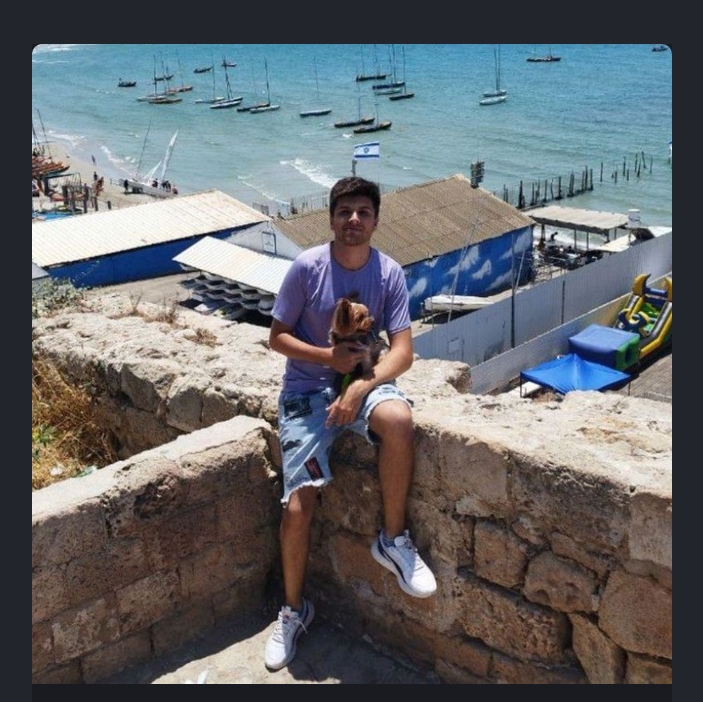
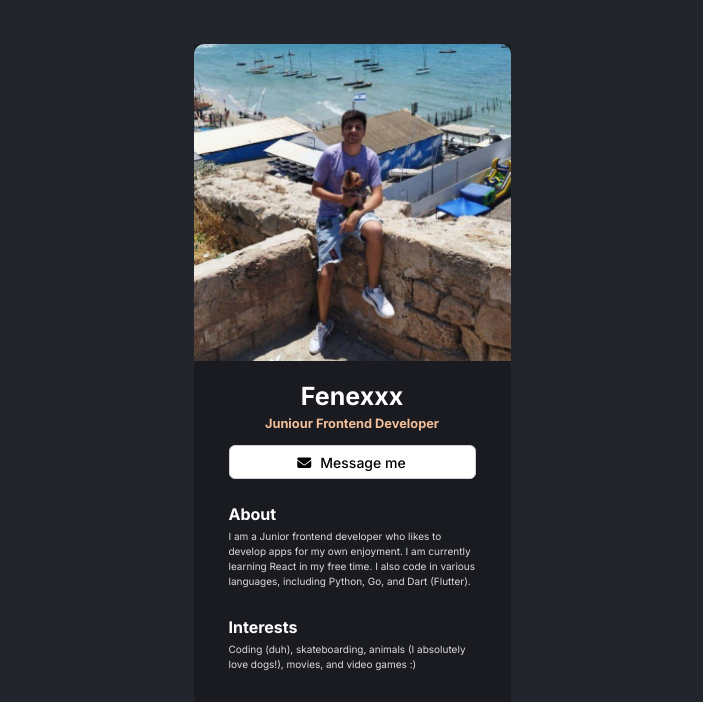
Before and after one commit to Arefaris/infocard, a React app: page / in a window 1280 px wide. Shown: the top 702 px of the page, without its empty margins (288-991 px from the left). Built offline with nearby package versions, Linux system fonts and the light colour scheme.

Commit message:
more size adjustments

```diff
--- a/index.html
+++ b/index.html
@@ -5,6 +5,8 @@
         <link rel="preconnect" href="https://fonts.gstatic.com" crossorigin>
         <link href="https://fonts.googleapis.com/css2?family=Inter:ital,opsz,wght@0,14..32,100..900;1,14..32,100..900&display=swap" rel="stylesheet">
         <link rel="stylesheet" href="https://cdnjs.cloudflare.com/ajax/libs/font-awesome/6.6.0/css/all.min.css" integrity="sha512-Kc323vGBEqzTmouAECnVceyQqyqdsSiqLQISBL29aUW4U/M7pSPA/gEUZQqv1cwx4OnYxTxve5UMg5GT6L4JJg==" crossorigin="anonymous" referrerpolicy="no-referrer" />
+        <meta name="viewport" content="width=device-width, initial-scale=1.0">
+
     </head>
     <body>
         <div id="root"></div>
--- a/style.css
+++ b/style.css
@@ -9,6 +9,7 @@ body {
     font-family: "Inter", sans-serif;
     font-optical-sizing: auto;
     font-style: normal;
+
 }
 
 .container {
@@ -16,21 +17,22 @@ body {
     flex-direction: column;
     align-items: center;
     margin-top: 44px;
-
-}
+ }
 
 .user-avatar {
-    width: auto;
+    max-width: 317px;
     border-radius: 10px 10px 0px 0px;
     background-color: #23252C;
 }
 
 .user-name {
+    text-align: center;
     font-weight: bold;
     font-size: 25px;
 }
 
 .card {
+
     display: flex;
     justify-content: center;
     align-items: center;
@@ -38,6 +40,7 @@ body {
     background-color: #1A1B21;
     width: auto;
     border-radius: 0px 0px 10px 10px;
+    margin-bottom: 24px;
 }
 
 .card h1 {
@@ -83,8 +86,6 @@ body {
 }
 
 .about, .interests {
-    margin-right: auto;
-    margin-left: 36px;
     max-width: 247px;
 }
 
@@ -112,6 +113,7 @@ body {
     gap: 24px;
     width: 100%;
     margin-top: 24px;
+
     border-radius: 0px 0px 10px 10px;
 }
 
```
